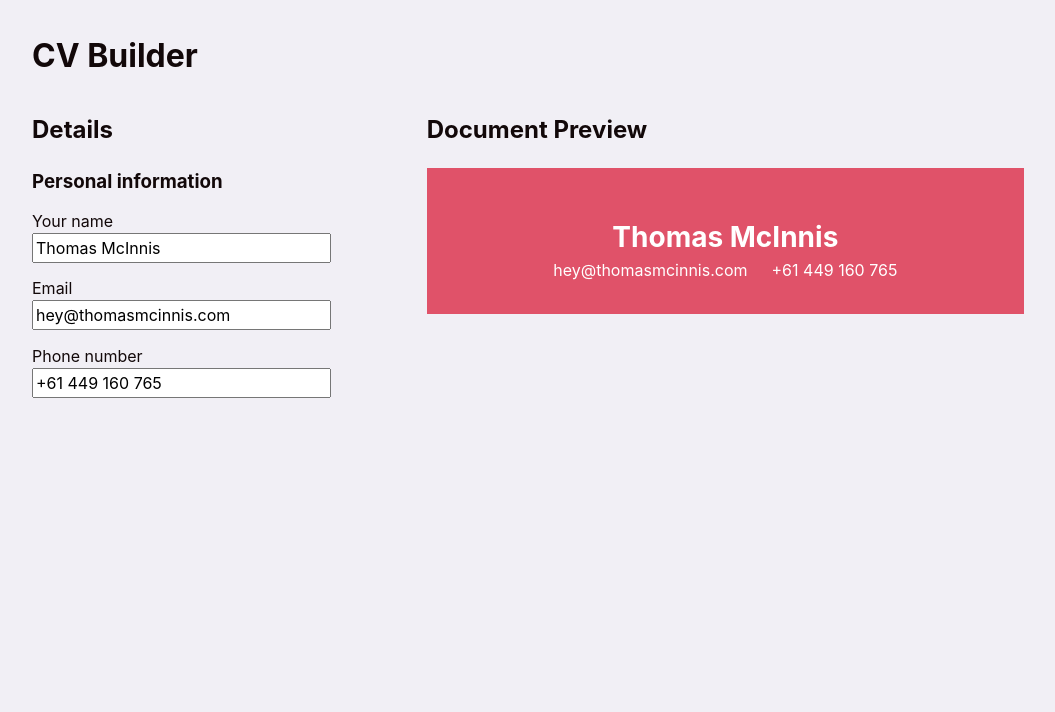
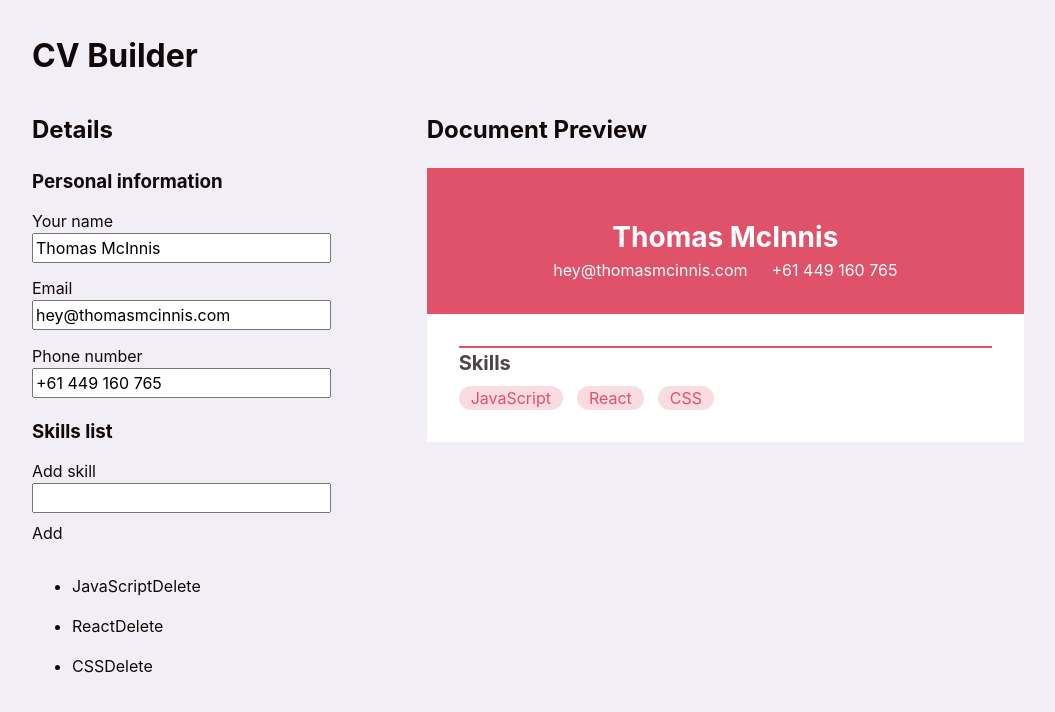
Before and after one commit to thomasmcinnis/odin-cv, a React (Vite) app: page / in a window 1280 px wide. Shown: the top 712 px of the page, without its empty margins (112-1167 px from the left). Built offline with nearby package versions, Linux system fonts and the light colour scheme.

Commit message:
Add skills components

```diff
--- a/src/App.jsx
+++ b/src/App.jsx
@@ -1,12 +1,23 @@
 import { useState } from "react";
 
-import { Form, PersonalInfoForm } from "./components/form";
-import { Preview, HeaderSection } from "./components/preview";
+import { Form, PersonalInfoForm, SkillsForm } from "./components/form";
+import { Preview, HeaderSection, SkillsSection } from "./components/preview";
+
+const initialDetails = {
+    name: 'Thomas McInnis',
+    email: 'hey@thomasmcinnis.com',
+    phone: '+61 449 160 765'
+}
+
+const initialSkills = [
+    { id: 0, name: 'JavaScript' },
+    { id: 1, name: 'React' },
+    { id: 2, name: 'CSS' },
+]
 
 function App() {
-    // Keeping this extremely dumb for the sake of exercise
-    const [person, setPerson] = useState({ name: 'Thomas McInnis', email: 'hey@thomasmcinnis.com', phone: '+61 449 160 765' })
-    const [skills, setSkills] = useState([]);
+    const [person, setPerson] = useState(initialDetails)
+    const [skills, setSkills] = useState(initialSkills)
     const [roles, setRoles] = useState([]);
     const [education, setEducation] = useState([]);
 
@@ -18,9 +29,11 @@ function App() {
             <main>
                 <Form>
                     <PersonalInfoForm person={person} setPerson={setPerson} />
+                    <SkillsForm skills={skills} setSkills={setSkills} />
                 </Form>
                 <Preview>
                     <HeaderSection person={person} />
+                    <SkillsSection skills={skills} />
                 </Preview>
             </main>
         </>
--- a/src/components/form.jsx
+++ b/src/components/form.jsx
@@ -1,3 +1,5 @@
+import { useState } from "react";
+
 export function Form({ children }) {
     return (
         <form>
@@ -7,24 +9,10 @@ export function Form({ children }) {
     )
 }
 export function PersonalInfoForm({ person, setPerson }) {
-    function handleNameChange(e) {
+    function handleChange(e) {
         setPerson({
             ...person,
-            name: e.target.value,
-        })
-    }
-
-    function handleEmailChange(e) {
-        setPerson({
-            ...person,
-            email: e.target.value,
-        })
-    }
-
-    function handlePhoneChange(e) {
-        setPerson({
-            ...person,
-            phone: e.target.value,
+            [e.target.name]: e.target.value,
         })
     }
 
@@ -35,38 +23,85 @@ export function PersonalInfoForm({ person, setPerson }) {
                 <label htmlFor="name">Your name</label>
                 <input
                     type="text"
+                    name="name"
                     id="name"
+                    autoComplete="name"
                     value={person.name}
-                    onChange={handleNameChange}
+                    onChange={handleChange}
                 />
             </div>
             <div>
                 <label htmlFor="email">Email</label>
                 <input
                     type="email"
+                    name="email"
                     id="email"
+                    autoComplete="email"
                     value={person.email}
                     placeholder="example@email.com"
-                    onChange={handleEmailChange}
+                    onChange={handleChange}
                 />
             </div>
             <div>
                 <label htmlFor="phone">Phone number</label>
                 <input
                     type="text"
+                    name="phone"
                     id="phone"
+                    autoComplete="mobile tel"
                     value={person.phone}
                     placeholder="+1 999 999 999"
-                    onChange={handlePhoneChange}
+                    onChange={handleChange}
                 />
             </div>
         </section>
     )
 }
 
-export function SkillsForm(formData, handleChange) {
+let nextID = 3;
+export function SkillsForm({ skills, setSkills }) {
+    const [name, setName] = useState('');
+
     return (
-        <div>Skills Section</div>
+        <section>
+            <h3>Skills list</h3>
+            <div>
+                <label htmlFor="skill">Add skill</label>
+                <input
+                    type="text"
+                    name="skill"
+                    id="skill"
+                    value={name}
+                    onChange={e => setName(e.target.value)}
+                />
+                <p>{name}</p>
+                <button onClick={(e) => {
+                    e.preventDefault();
+                    setSkills([
+                        ...skills,
+                        { id: nextID++, name: name }
+                    ]);
+                    setName('');
+                }}
+                >Add</button>
+            </div>
+            <ul>
+                {skills && skills.map(skill => (
+                    <li key={skill.id}>
+                        {skill.name}
+                        <button
+                            data-value={skill.id}
+                            onClick={(e) => {
+                                e.preventDefault();
+                                setSkills(skills.filter(s => s.id !== skill.id));
+                            }}
+                        >Delete
+                        </button>
+                    </li>
+                ))}
+            </ul>
+
+        </section>
     )
 }
 
--- a/src/components/preview.jsx
+++ b/src/components/preview.jsx
@@ -2,7 +2,9 @@ export function Preview({ children }) {
     return (
         <section className="preview">
             <h2>Document Preview</h2>
-            {children}
+            <div className="document">
+                {children}
+            </div>
         </section>
     )
 }
@@ -18,3 +20,19 @@ export function HeaderSection({ person }) {
         </div>
     )
 }
+
+export function SkillsSection({ skills }) {
+    return (
+        <div className="pageSection">
+            <p className="sectionTitle">Skills</p>
+            <ul className="skillsList">
+                {skills && skills.map((skill) => {
+                    return (
+                        <li key={skill.id}>{skill.name}</li>
+                    )
+                })}
+            </ul>
+
+        </div>
+    )
+}
--- a/src/index.css
+++ b/src/index.css
@@ -139,6 +139,14 @@ button {
 }
 
 /* Styling for the document preview */
+.document {
+    background-color: white;
+    color: hsl(var(--txt--light) / 0.75);
+}
+
+.document > * {
+    padding: 2rem;
+}
 
 .pageHeader {
     color: white;
@@ -148,11 +156,35 @@ button {
     align-items: center;
     padding: 3rem 1rem 2rem 1rem;
 }
+
 .name {
     font-weight: 700;
     font-size: 1.75rem;
 }
+
 .contact {
     display: flex;
     gap: 1.5rem;
 }
+
+.sectionTitle {
+    font-size: 1.25rem;
+    border-top: 2px solid hsl(var(--accent));
+    font-weight: 700;
+}
+
+.skillsList {
+    display: flex;
+    gap: 0.875rem;
+    flex-wrap: wrap;
+    list-style: none;
+    margin-top: 0.5rem;
+    padding-left: 0;
+
+    & > li {
+        background-color: hsl(var(--accent) / 0.2);
+        color: hsl(var(--accent--light));
+        border-radius: 12px;
+        padding: 0 12px;
+    }
+}
```
